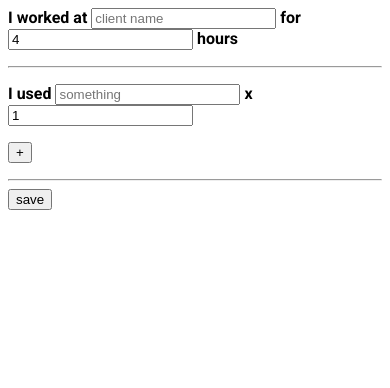
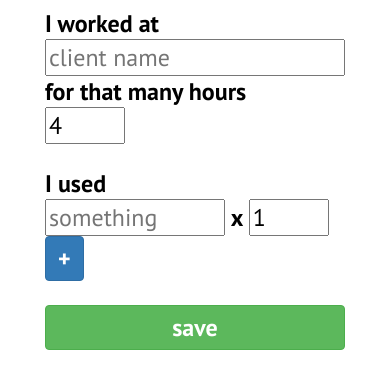
Before and after one commit to antoine/clients, a website: page site/index.html in a window 390 px wide. Drawn offline with Linux system fonts and the light colour scheme; no server answers.

Commit message:
reworked the styling for a phone based usage

```diff
--- a/index.js
+++ b/index.js
@@ -12,7 +12,8 @@ app.post('/greendrop/save', function (req, res) {
   console.log('saving data for '+req.body.client_name);
   clients.push({name:req.body.client_name});
   res.statusCode=302;
-  res.setHeader('Location', '/');
+  //TODO use referrer or configuration
+  res.setHeader('Location', '/rundop');
   res.send('');
 })
 
--- a/site/index.html
+++ b/site/index.html
@@ -2,20 +2,78 @@
 <html>
 	<head>
 		<meta charset='utf-8'>
-		<link rel="stylesheet" href="/libs/awesomplete/awesomplete.css" />
-		<link href="https://fonts.googleapis.com/css?family=Roboto:700" rel="stylesheet">
+    <meta name = "viewport" content = "width = device-width">
+		<!--
+		<link rel="stylesheet" href="libs/fluidity/fluidity.css" />
+    -->
+		<link rel="stylesheet" href="libs/awesomplete/awesomplete.css" />
+		<link href="https://fonts.googleapis.com/css?family=PT+Sans:400,700" rel="stylesheet">
 		<style>
-ul {padding-left:0;}
-ul li {list-style-type:none; padding-left:0;}
-body { font-family: 'Roboto', sans-serif; }
+ul {padding-left:0; margin:0;}
+ul li {list-style-type:none; }
+
 input {display:inline !important;}
+/*
+body { font-family: 'Roboto', sans-serif; font-weight:24px;}
+@media only screen and (max-width: 480px) {
+      table {
+                width:95%;
+                      }
+          input[type=text], textarea {
+                    width:75%;
+                          }
+}
+*/
+#theform {
+  margin: 0 auto;
+    width:300px;
+}
+input[type=number] {
+  width:80px;
+}
+input[type=text].furniture {
+  width:180px;
+}
+
+body,input,button {
+  /*font-size:1em;*/
+font-family: 'PT Sans', sans-serif; font-size:24px;
+}
+body {
+  font-weight:700;
+}
+
+#dyn_client_name {
+  width:300px;
+}
+
+button {
+  font-weight:700;
+  color: #fff;
+  padding: 6px 12px;
+      vertical-align: middle;
+        border: 1px solid transparent;
+          border-radius: 4px;
+}
+
+#addFurnitureButton {
+  background-color: #337ab7;
+    border-color: #2e6da4;
+}
+
+#saveButton {
+  background-color: #5cb85c;
+    border-color: #4cae4c;
+      width:300px;
+
+}
 		</style>
-		<script src="/libs/awesomplete/awesomplete.js" async></script>
+		<script src="libs/awesomplete/awesomplete.js" async></script>
 		<script>
 function preloadLists() {
 	console.log('preloading');
 	var ajax = new XMLHttpRequest();
-	ajax.open("GET", "/rest/clients", true);
+	ajax.open("GET", "rest/clients", true);
 	ajax.onload = function() {
 		var list = JSON.parse(ajax.responseText).map(function(i) { return i.name; });
 		console.log(list);
@@ -26,18 +84,26 @@ function preloadLists() {
 		</script>
 	</head>
 	<body onload='preloadLists()'>
-		<form method='POST' action='/rest/save'>
-			<p>I worked at <input name='client_name' id='dyn_client_name' type='text' placeholder='client name'> for <input name="nb_hours" type="number" min="1" step="0.5" value="4" /> hours</p>
-			<hr>
+    <div id='theform'>
+		<form method='POST' action='rest/save'>
+      <p>
+      <label >I worked at <br>
+      <input name='client_name' id='dyn_client_name' type='text' placeholder='client name'></label><br>
+      <label>for that many hours <br>
+      <input name="nb_hours" type="number" min="1" step="0.5" value="4" size="2"/></label><br>
 
 			<ul id='furnitureList'>
-				<li>I used <input name="furniture" type="text"  placeholder='something'/> x <input name="quantity" type="number" min="1" step="0.5" value="1" /></li>
+        <li>
+          <label>I used <br><input class='furniture' name="furniture" type="text"  placeholder='something'/></label>
+          <label> x <input name="quantity" type="number" min="1" step="0.5" value="1" size="2"/></label></li>
 			</ul>
-			<p><button type='button' onclick='addFurniture()'>+</button></p>
-			<hr>
+      <button id='addFurnitureButton' type='button' onclick='addFurniture()'>+</button><br>
+      </p>
 
-			<button>save</button>
+
+			<button id='saveButton'>save</button>
 		</form>
+    </div>
 	</body>
 	<script>
 
@@ -48,8 +114,9 @@ function addFurniture() {
 	var line = document.createElement("li");
 	var furniture= document.createElement("input");
 	furniture.type = "text";
-	furniture.placeholder = 'used';
+	//furniture.placeholder = 'used';
 	furniture.name = "furniture" + (nbFurnitures++);
+	furniture.className= 'furniture';
 	var quantity= document.createElement("input");
 	quantity.type = "number";
 	quantity.name = "quantity" + (nbFurnitures);
@@ -57,7 +124,6 @@ function addFurniture() {
 	quantity.step= 0.5;
 	quantity.value= 1;
 
-	line.appendChild(document.createTextNode('and '));
 	line.appendChild(furniture);
 	line.appendChild(document.createTextNode(' x '));
 	line.appendChild(quantity);
```
Also changed, not shown: site/libs/fluidity/fluidity.css (added, +35 -0 lines).
